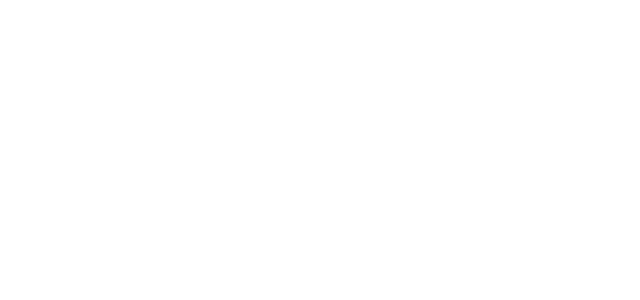
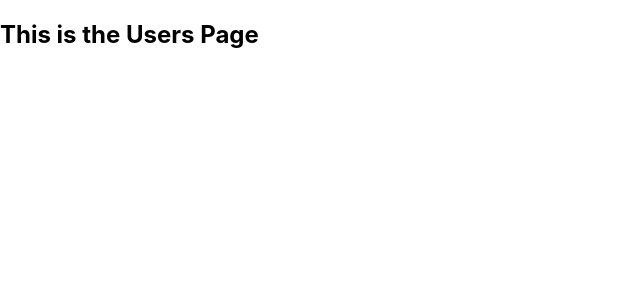
Before and after one commit to AaronBDSouza/Travellers-Insight-MERN-App, a React (Create React App) app in the folder frontend/travellers-insight/: page / in a window 1280 px wide. Before the commit this address had no page. Shown: the top 300 px of the page, without its empty margins (0-640 px from the left). Built offline with nearby package versions, Linux system fonts and the light colour scheme.

Commit message:
Changed react-router-dom version
Changed react-router-dom version from 6.0.2 to 5.0

```diff
--- a/frontend/travellers-insight/package.json
+++ b/frontend/travellers-insight/package.json
@@ -8,7 +8,7 @@
     "@testing-library/user-event": "^12.1.10",
     "react": "^17.0.2",
     "react-dom": "^17.0.2",
-    "react-router-dom": "^6.0.2",
+    "react-router-dom": "5.3.0",
     "react-scripts": "4.0.3",
     "web-vitals": "^1.0.1"
   },
--- a/frontend/travellers-insight/src/App.js
+++ b/frontend/travellers-insight/src/App.js
@@ -1,18 +1,34 @@
 import './App.css';
-import { BrowserRouter as Router, Routes, Route, Navigate } from 'react-router-dom';
+import { BrowserRouter as Router, Route, Redirect, Switch } from 'react-router-dom';
 import Users from './user/pages/Users';
 import Place from './places/pages/Place';
 
 const App = () => {
+  /* For react-router-dom 6.0.2
+  import { BrowserRouter as Router, Routes, Route } from 'react-router-dom';
+
   return <Router>
     <Routes>
+      <Route path="/user" element={<App/>}/>
       <Route path="/user" element={<Users/>}/>
+      <Route path="/place" element={<Place/>}/>
+      <Route path="*" element={<App/>}/>
     </Routes>
-    <Routes>
-      <Route path="/place" element={<Place/>}/>
-    </Routes>
-    <Navigate to="/" />
-  </Router>;
+  </Router>;*/
+
+    return <Router>
+      <Switch>
+        <Route path="/" exact>
+          <Users/>
+        </Route>
+        <Route path="/places/new" exact>
+          <Place/>
+        </Route>
+        <Redirect to="/" />
+      </Switch>
+    </Router>
+
+
 }
 
 export default App;
```
Also changed, not shown: 2 other files (tests, documents, lock files or other folders).
